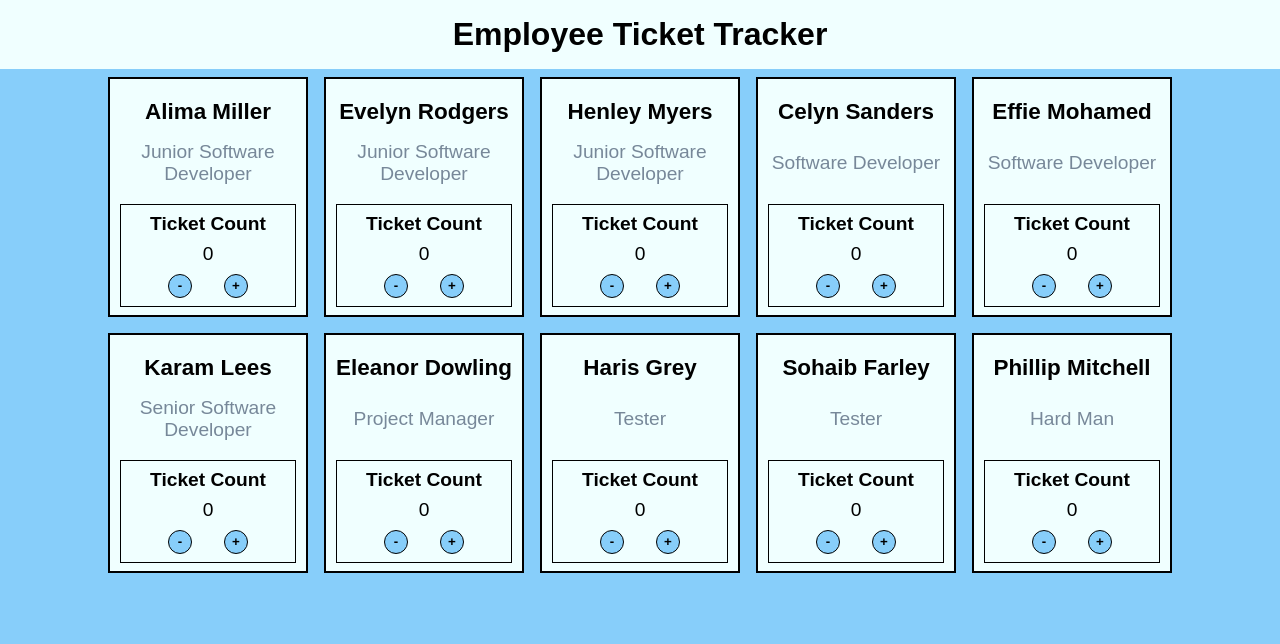
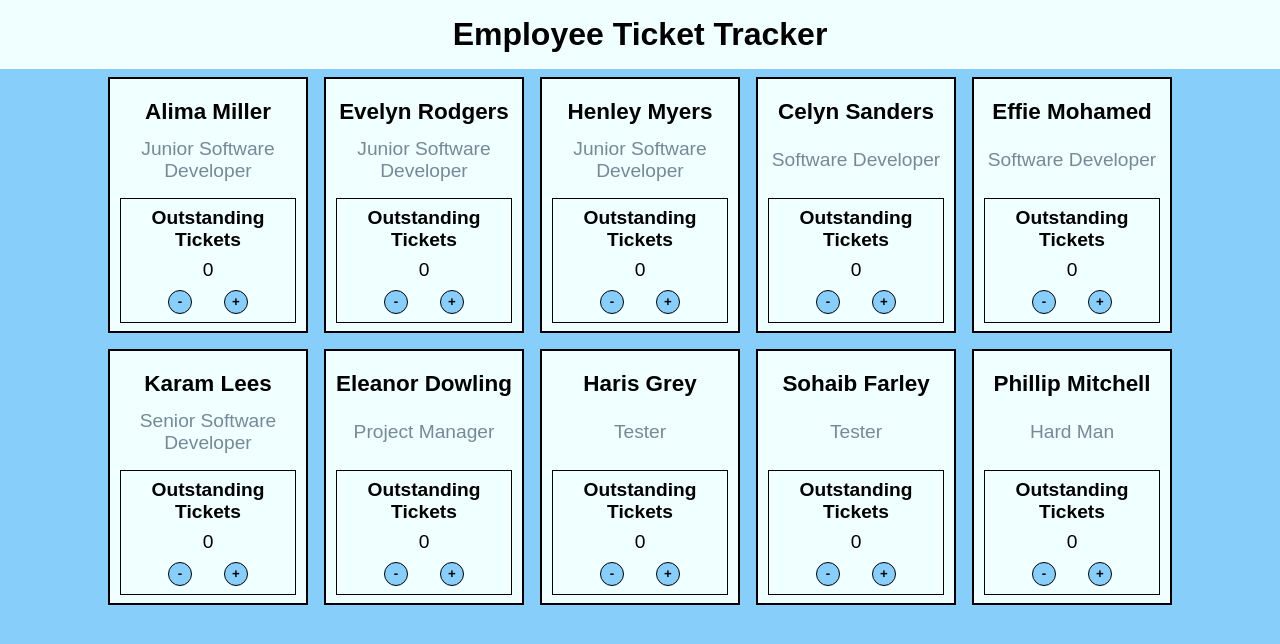
Before and after one commit to emmymitch/ticket-tracker, a React (Create React App) app: page / in a window 1280 px wide. Shown: the top 644 px of the page. Built offline with nearby package versions, Linux system fonts and the light colour scheme; a web font is replaced by a local one.

Commit message:
Adjusted card size/text

```diff
--- a/src/App.jsx
+++ b/src/App.jsx
@@ -31,7 +31,7 @@ const App = () => {
         </section> */}
 
         <section className="tracker-section">
-          <EmployeeCards team={team} title="Ticket Count" />
+          <EmployeeCards team={team} title="Outstanding Tickets" />
         </section>
       </div>
     </>
--- a/src/components/EmployeeCard/EmployeeCard.scss
+++ b/src/components/EmployeeCard/EmployeeCard.scss
@@ -2,7 +2,7 @@
 
 .team-card{
     width: 12.5rem;
-    height: 15rem;
+    height: 16rem;
 
     margin: 0.5rem;
     padding-top: 1rem;
```
